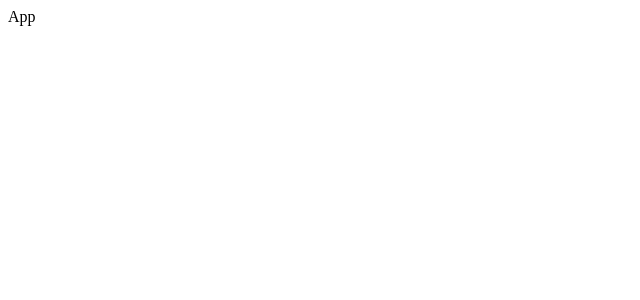
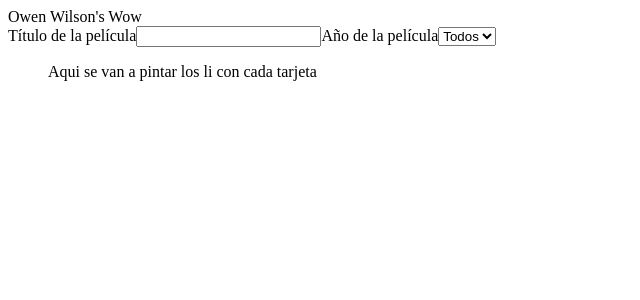
Before and after one commit to Adalab/modulo-3-evaluacion-final-ysabelvalencia, a React (Vite) app: page / in a window 1280 px wide. Shown: the top 300 px of the page, without its empty margins (0-640 px from the left). Built offline with nearby package versions, Linux system fonts and the light colour scheme.

Commit message:
add basic htlm

```diff
--- a/package.json
+++ b/package.json
@@ -9,7 +9,8 @@
     "build": "vite build",
     "lint": "eslint . --ext js,jsx --report-unused-disable-directives --max-warnings 0",
     "preview": "vite preview",
-    "test": "jest"
+    "deploy": "gh-pages -d dist",
+    "test" : "jest"
   },
   "jest": {
     "testEnvironment": "jsdom"
@@ -36,7 +37,6 @@
     "eslint-plugin-react": "^7.32.2",
     "eslint-plugin-react-hooks": "^4.6.0",
     "eslint-plugin-react-refresh": "^0.4.3",
-    "gh-pages": "^6.0.0",
     "jest": "^29.7.0",
     "jest-environment-jsdom": "^29.7.0",
     "react-test-renderer": "^18.2.0",
--- a/src/components/App.jsx
+++ b/src/components/App.jsx
@@ -2,7 +2,42 @@
 import '../styles/App.scss';
 
 const App = () => {
-  return <div>App</div>;
+  return (
+    <>
+      <header>Owen Wilson's Wow</header>
+      <main>
+        <form>
+          <label htmlFor="search-film">
+            Título de la película
+            <input
+              type="text"
+              name="search-film"
+              // value=""
+              // id=""
+              // onChange={}
+            />
+          </label>
+          <label htmlFor="search-year">
+            Año de la película
+            <select
+              name="search-year"
+              // id=""
+              // value={}
+              // onChange={}
+            >
+              <option selected value="">
+                Todos
+              </option>
+            </select>
+          </label>
+        </form>
+
+        <section>
+          <ul>Aqui se van a pintar los li con cada tarjeta</ul>
+        </section>
+      </main>
+    </>
+  );
 };
 
 export default App;
```
